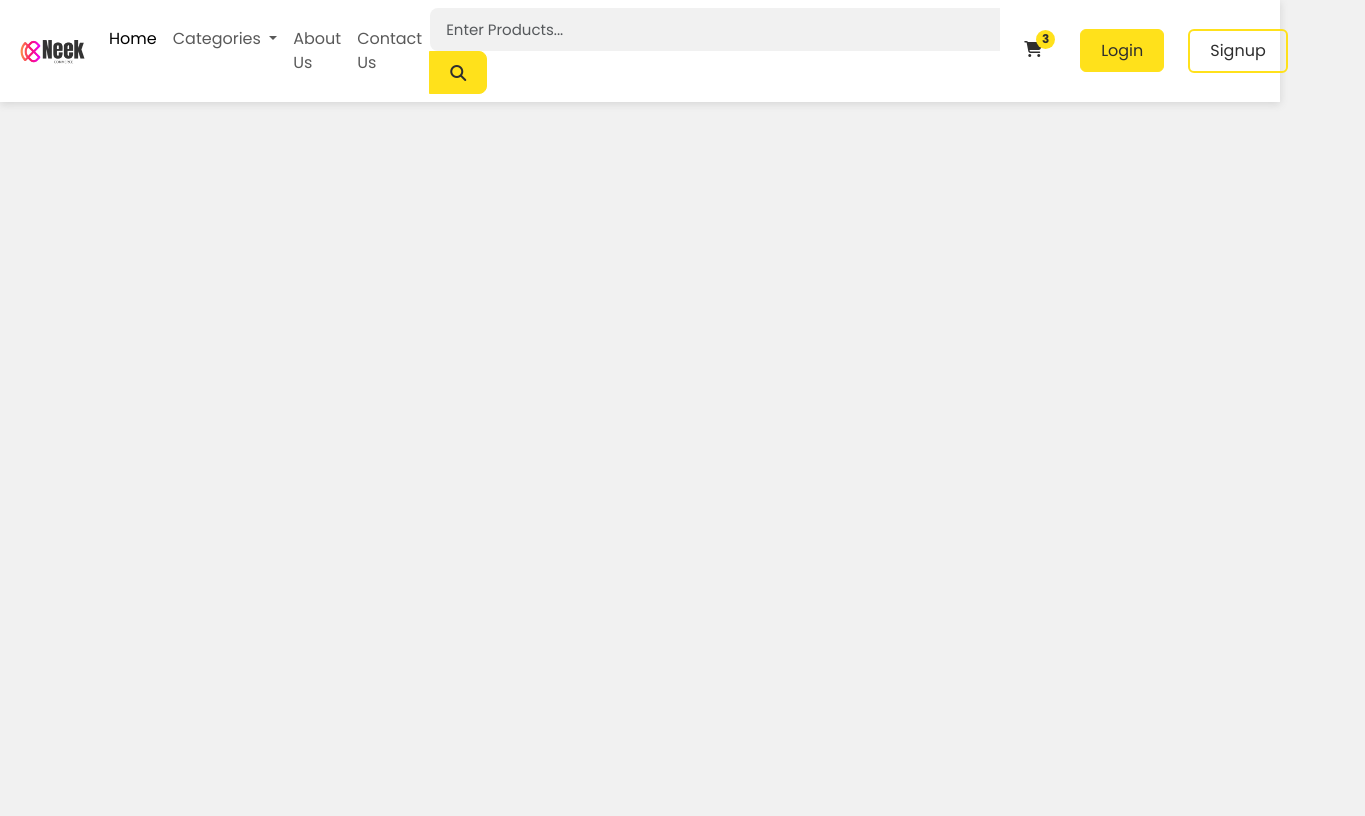
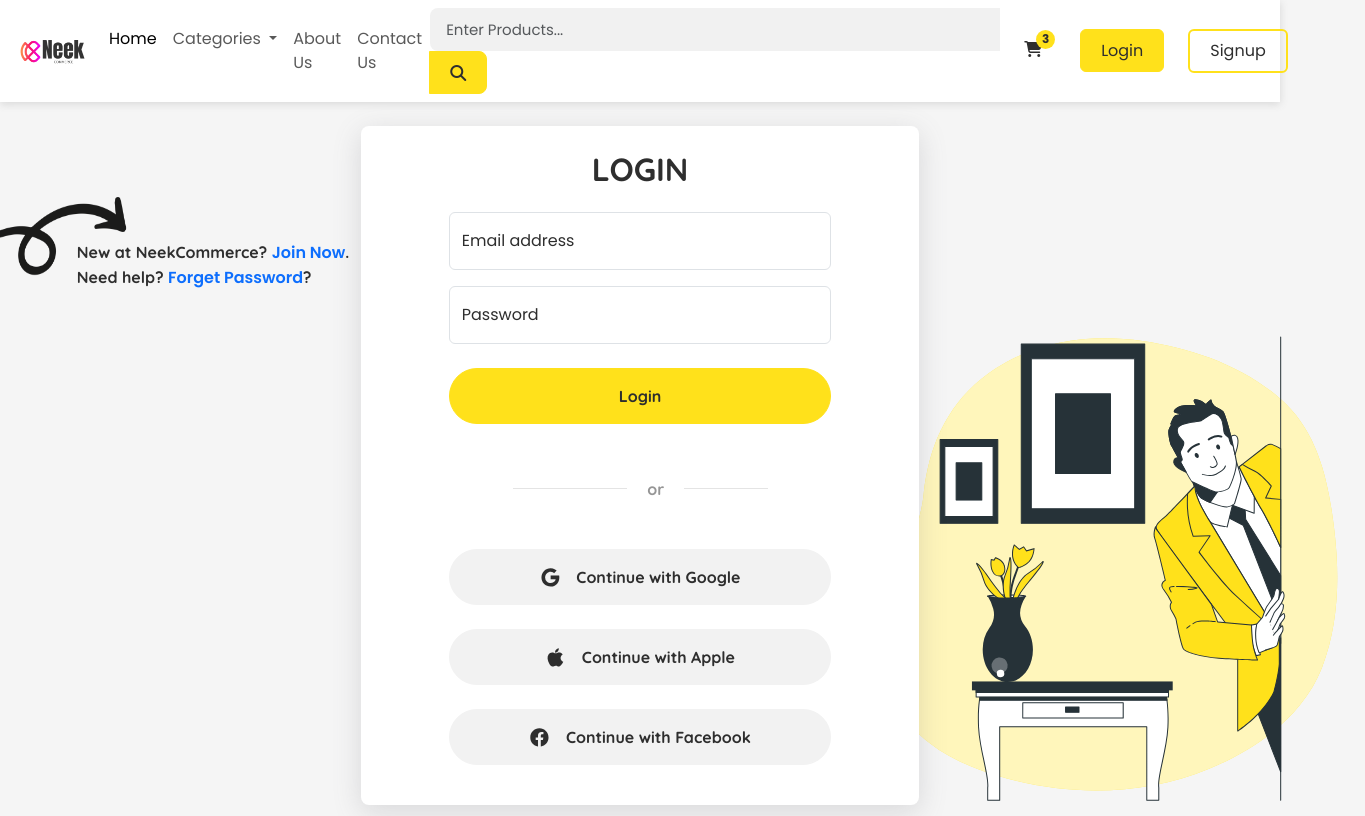
Before and after one commit to iamneek/bootdesign, a plain HTML site: page template/login.html in a window 1280 px wide. Shown: the whole page, 1365 px wide, since content can reach past the window. Drawn offline with nearby package versions, Linux system fonts and the light colour scheme.

Commit message:
first commit

```diff
--- a/template/login.html
+++ b/template/login.html
@@ -20,6 +20,14 @@
       crossorigin="anonymous"
     ></script>
     <link rel="icon" type="image/x-icon" href="fav.png" />
+    <script
+      type="module"
+      src="https://unpkg.com/ionicons@7.1.0/dist/ionicons/ionicons.esm.js"
+    ></script>
+    <script
+      nomodule
+      src="https://unpkg.com/ionicons@7.1.0/dist/ionicons/ionicons.js"
+    ></script>
     <title>NeekCommerce - Login</title>
   </head>
   <body>
@@ -120,5 +128,59 @@
         </div>
       </div>
     </nav>
+    <div class="container">
+      <div
+        class="container-fluid bg_login mt-4 p-4 rounded-3 d-flex align-content-center justify-content-between flex-column align-items-center"
+      >
+        <h2 class="text-center mb-4 login_h2">LOGIN</h2>
+        <div class="form-floating mb-3 w-75">
+          <input
+            type="email"
+            class="form-control"
+            id="floatingInput"
+            placeholder="name@example.com"
+          />
+          <label for="floatingInput">Email address</label>
+        </div>
+        <div class="form-floating w-75">
+          <input
+            type="password"
+            class="form-control"
+            id="floatingPassword"
+            placeholder="Password"
+          />
+          <label for="floatingPassword">Password</label>
+        </div>
+        <button class="btn btn-primary mt-4 sub_btn w-75 rounded-5">
+          Login
+        </button>
+        <div class="hrdivider mt-5 opacity-50 w-50">
+          <hr />
+          <span class="login_or_span">or</span>
+        </div>
+        <button
+          class="btn btn-primary mt-4 sub_btn w-75 rounded-5 google_login"
+        >
+          <ion-icon class="brand_logo" name="logo-google"></ion-icon>Continue
+          with Google
+        </button>
+        <button class="btn btn-primary mt-4 sub_btn w-75 rounded-5 apple_login">
+          <ion-icon class="brand_logo" name="logo-apple"></ion-icon>Continue
+          with Apple
+        </button>
+        <button
+          class="btn btn-primary mt-4 sub_btn w-75 mb-3 rounded-5 fb_login"
+        >
+          <ion-icon class="brand_logo" name="logo-facebook"></ion-icon>Continue
+          with Facebook
+        </button>
+      </div>
+      <img src="arrow.webp" class="arrow" />
+      <p class="signup_forgot">
+        New at NeekCommerce? <a href="#">Join Now</a>.<br />Need help?
+        <a href="#">Forget Password</a>?
+      </p>
+      <img src="hidden.svg" class="image_hidden_man" />
+    </div>
   </body>
 </html>
--- a/template/styles.css
+++ b/template/styles.css
@@ -1,8 +1,10 @@
 @import url("https://fonts.googleapis.com/css2?family=Poppins:ital,wght@0,400;0,500;0,600;0,700;1,400;1,500;1,600&display=swap");
 @import url("https://fonts.googleapis.com/css2?family=Quicksand:wght@400;500;600;700&display=swap");
 body {
-  background-color: #f1f1f1 !important;
+  background-color: #f5f5f5 !important;
   font-family: Poppins;
+  color: #2e2e2e;
+  overflow: hidden;
 }
 
 .header {
@@ -22,7 +24,7 @@ body {
 
 .search_inp:focus,
 .search_inp:active {
-  background-color: #f1f1f1;
+  background-color: #f5f5f5;
   border: none;
 }
 
@@ -44,6 +46,12 @@ body {
   border: 1px solid #ffdd00;
 }
 
+.button-search:active {
+  background-color: #e8ca03 !important;
+  color: #565656 !important;
+  border: 1px solid #ffdd00 !important;
+}
+
 .btn-login {
   background-color: #ffe11b;
   border: 1px solid #ffe11b;
@@ -55,6 +63,13 @@ body {
   align-items: center;
   font-family: Poppins;
 }
+
+.btn-login:active {
+  background-color: #e8ca03 !important;
+  color: #565656 !important;
+  border: 1px solid #ffdd00 !important;
+}
+
 .btn-signup {
   border: 2px solid #ffe11b;
   color: #2e2e2e;
@@ -64,6 +79,12 @@ body {
   display: flex;
   align-items: center;
   font-family: Poppins;
+}
+
+.btn-signup:active {
+  background-color: #e8ca03 !important;
+  color: #565656 !important;
+  border: 2px solid #ffdd00 !important;
 }
 
 a {
@@ -110,3 +131,129 @@ a {
   margin-right: 1em;
   margin-left: 0.5em;
 }
+
+.bg_login {
+  background-color: #fff;
+  width: 50%;
+  z-index: 100;
+}
+
+.login_h2 {
+  font-family: Quicksand;
+  font-weight: bold;
+}
+.sub_btn {
+  background-color: #ffe11b;
+  border: 1px solid #ffe11b;
+  color: #2e2e2e;
+  padding: 20px 20px;
+  cursor: pointer;
+  height: 3.5em;
+  display: flex;
+  flex-direction: row;
+  align-items: center;
+  justify-content: center;
+  font-family: Quicksand;
+  font-weight: bold;
+}
+.sub_btn:hover {
+  background-color: #ffde09;
+  color: #565656;
+  border: 1px solid #ffdd00;
+}
+
+.sub_btn:active {
+  background-color: #e8ca03 !important;
+  color: #565656 !important;
+  border: 1px solid #ffdd00 !important;
+}
+
+.hrdivider {
+  position: relative;
+  margin-bottom: 20px;
+  width: 100%;
+  text-align: center;
+}
+
+.hrdivider span {
+  position: absolute;
+  top: 5px;
+  background: #fff;
+  padding: 0 20px;
+  font-weight: bold;
+  font-size: 16px;
+  left: 45%;
+}
+
+.login_or_span {
+  font-family: Quicksand;
+}
+
+.bg_login {
+  box-shadow: rgba(100, 100, 111, 0.2) 0px 7px 29px 0px;
+}
+
+.fb_login {
+  background-color: #f2f2f2;
+  border: 1px solid #f2f2f2;
+}
+.google_login {
+  border: 1px solid #f2f2f2;
+  background-color: #f2f2f2;
+}
+.apple_login {
+  border: 1px solid #f2f2f2;
+  background-color: #f2f2f2;
+}
+
+.apple_login:hover {
+  border: 1px solid #f2f2f2;
+  background-color: #f2f2f2;
+}
+.google_login:hover {
+  border: 1px solid #f2f2f2;
+  background-color: #f2f2f2;
+}
+.fb_login:hover {
+  border: 1px solid #f2f2f2;
+  background-color: #f2f2f2;
+}
+
+.brand_logo {
+  color: #2e2e2e;
+  margin-right: 1em;
+  width: 1.3em;
+  height: 1.3em;
+}
+.image_hidden_man {
+  position: absolute;
+  right: -5.3em;
+  bottom: -1em;
+  width: 500px;
+  height: 500px;
+  z-index: -1;
+}
+
+.arrow {
+  position: absolute;
+  top: 18%;
+  left: -2em;
+  width: 10em;
+  height: 10em;
+  z-index: -1;
+}
+
+.signup_forgot {
+  position: absolute;
+  left: 6%;
+  top: 30%;
+  z-index: 1;
+  font-family: Quicksand;
+  font-weight: bold;
+}
+
+.signup_forgot a {
+  font-family: Poppins;
+  font-weight: 600;
+  cursor: pointer;
+}
```
Also changed, not shown: template/arrow.webp (added), template/hidden.svg (added), template/illustration logi.svg (added), 2 other files.
